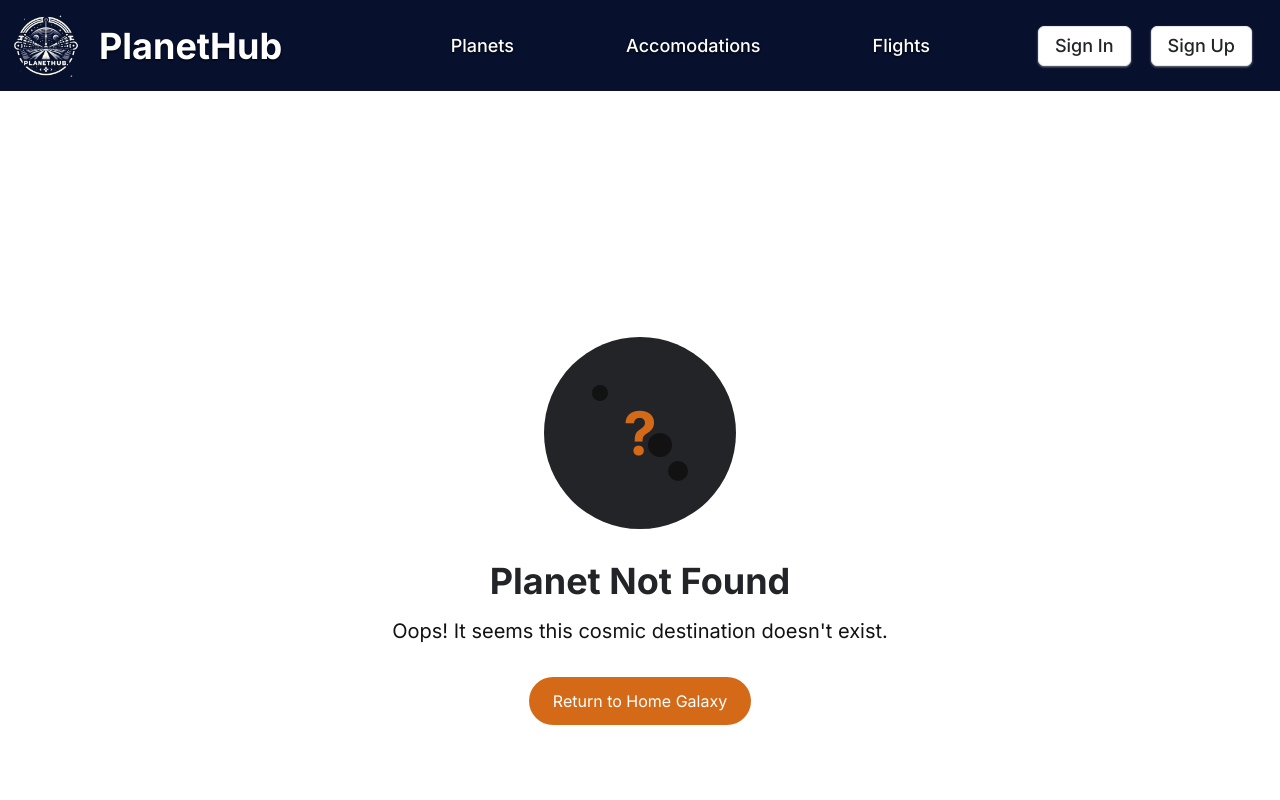
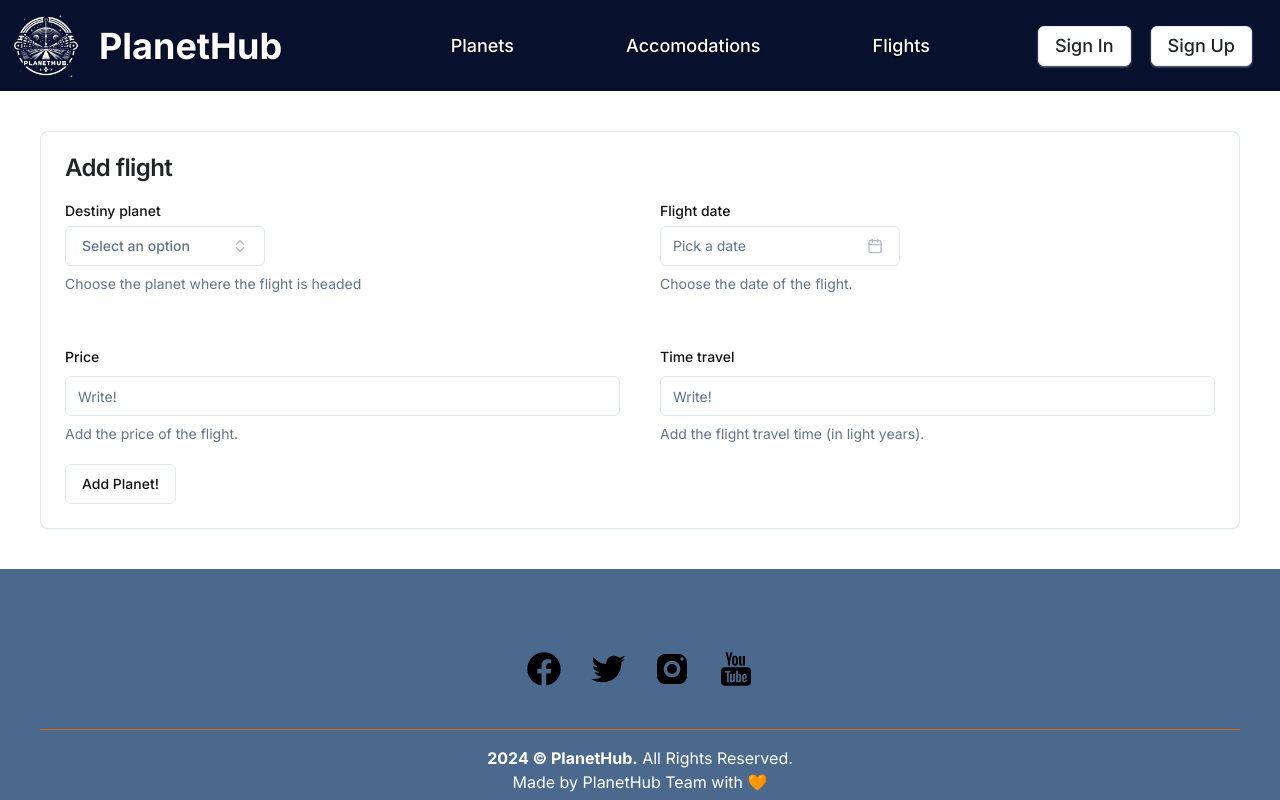
Before and after one commit to jcamilomolinar/planet-hub, a Next.js app in the folder planet-hub/: page /addflight in a window 1280 px wide. Before the commit this address had no page. Shown: the top 800 px of the page. Built offline with nearby package versions, Linux system fonts and the light colour scheme.

Commit message:
add flight page

```diff
--- /dev/null
+++ b/planet-hub/app/addflight/page.tsx
@@ -0,0 +1,10 @@
+import { AddFlightForm } from "@/components/AddFlightForm"
+
+export default function Home() {
+
+  return (
+    <div>
+      <AddFlightForm />
+    </div>
+  );
+}
--- a/planet-hub/components/AddFlightForm.tsx
+++ b/planet-hub/components/AddFlightForm.tsx
@@ -0,0 +1,233 @@
+"use client";
+
+import { Button } from "@/components/ui/button"
+import {
+  Form,
+  FormControl,
+  FormField,
+  FormItem,
+  FormLabel,
+  FormMessage,
+  FormDescription
+} from "@/components/ui/form"
+import {
+  Card,
+  CardContent,
+  CardHeader,
+  CardTitle,
+} from "@/components/ui/card"
+import {
+  Popover,
+  PopoverContent,
+  PopoverTrigger,
+} from "@/components/ui/popover"
+import {
+  Command,
+  CommandEmpty,
+  CommandGroup,
+  CommandInput,
+  CommandItem,
+  CommandList,
+} from "@/components/ui/command"
+import { planets } from "@/lib/data"
+import { Input } from "@/components/ui/input"
+import { z } from "zod"
+import { zodResolver } from "@hookform/resolvers/zod"
+import { useForm } from "react-hook-form"
+import { useToast } from "@/hooks/use-toast"
+import { cn } from "@/lib/utils"
+import { Check, ChevronsUpDown, CalendarIcon } from "lucide-react"
+import { Calendar } from "@/components/ui/calendar"
+import { format } from "date-fns"
+
+function AddFlightFormFieldInput({ form, title, name, description }:
+  { form: any, name: string, title: string, description: string }) {
+
+  return (
+      <FormField
+      control={form.control}
+      name={name}
+      render={({ field }) => (
+        <FormItem>
+          <FormLabel>{title}</FormLabel>
+          <FormControl>
+            <Input placeholder="Write!"  {...field} />
+          </FormControl>
+          <FormDescription>
+            {description}
+          </FormDescription>
+          <FormMessage />
+          </FormItem>
+          )}
+        />
+  )
+}
+
+function AddFlightFormFieldCombobox({ elements, form, title, name, description }:
+  { elements: any, form: any, name: string, title: string, description: string }) {
+
+  return (
+    <FormField
+      control={form.control}
+      name={name}
+      render={({ field }: { field: any }) => (
+        <FormItem className="flex flex-col">
+          <FormLabel>{title}</FormLabel>
+          <Popover>
+            <PopoverTrigger asChild>
+              <FormControl>
+                <Button
+                  variant="outline"
+                  role="combobox"
+                  className={cn(
+                    "w-[200px] justify-between",
+                    !field.value && "text-muted-foreground"
+                  )}
+                >
+                  {field.value
+                    ? elements.find(
+                      (element: any) => element.value === field.value
+                    )?.label
+                    : "Select an option"}
+                  <ChevronsUpDown className="ml-2 h-4 w-4 shrink-0 opacity-50" />
+                </Button>
+              </FormControl>
+            </PopoverTrigger>
+            <PopoverContent className="w-[200px] p-0">
+              <Command>
+                <CommandInput placeholder="Search option..." />
+                <CommandList>
+                  <CommandEmpty>Not found</CommandEmpty>
+                  <CommandGroup>
+                    {elements.map((element: any) => (
+                      <CommandItem
+                        value={element.label}
+                        key={element.value}
+                        onSelect={() => {
+                          form.setValue(name, element.value)
+                        }}
+                      >
+                        <Check
+                          className={cn(
+                            "mr-2 h-4 w-4",
+                            element.value === field.value
+                              ? "opacity-100"
+                              : "opacity-0"
+                          )}
+                        />
+                        {element.label}
+                      </CommandItem>
+                    ))}
+                  </CommandGroup>
+                </CommandList>
+              </Command>
+            </PopoverContent>
+          </Popover>
+          <FormDescription>
+            {description}
+          </FormDescription>
+          <FormMessage />
+        </FormItem>
+      )}
+    />
+  );
+}
+
+function AddFlightFormFieldDatePicker({form}:{form: any}){
+  return (
+    <FormField
+          control={form.control}
+          name="date"
+          render={({ field }) => (
+            <FormItem className="flex flex-col">
+              <FormLabel>Flight date</FormLabel>
+              <Popover>
+                <PopoverTrigger asChild>
+                  <FormControl>
+                    <Button
+                      variant={"outline"}
+                      className={cn(
+                        "w-[240px] pl-3 text-left font-normal",
+                        !field.value && "text-muted-foreground"
+                      )}
+                    >
+                      {field.value ? (
+                        format(field.value, "PPP")
+                      ) : (
+                        <span>Pick a date</span>
+                      )}
+                      <CalendarIcon className="ml-auto h-4 w-4 opacity-50" />
+                    </Button>
+                  </FormControl>
+                </PopoverTrigger>
+                <PopoverContent className="w-auto p-0" align="start">
+                  <Calendar
+                    mode="single"
+                    selected={field.value}
+                    onSelect={field.onChange}
+                    disabled={(date) =>
+                      date < new Date()
+                    }
+                    initialFocus
+                  />
+                </PopoverContent>
+              </Popover>
+              <FormDescription>
+                Choose the date of the flight.
+              </FormDescription>
+              <FormMessage />
+            </FormItem>
+          )}
+        />
+  );
+}
+
+const planetsList = planets.map(planet => ({
+  label: planet.name,
+  value: planet.name
+}));
+
+const FormSchema = z.object({
+  planet: z.string({required_error: "A Planet is required."}),
+  date: z.date({required_error: "A date of flight is required."}),
+  price: z.coerce.number({required_error: "A price is required."}).nonnegative(),
+  timeTravel: z.coerce.number({required_error: "A time travel is required."}).nonnegative(),
+})
+
+export function AddFlightForm() {
+  const { toast } = useToast()
+
+  const form = useForm<z.infer<typeof FormSchema>>({
+    resolver: zodResolver(FormSchema)
+  })
+
+  function onSubmit(data: z.infer<typeof FormSchema>) {
+    console.log(data);
+    toast({
+      variant: "info",
+      title: "Flight Added!",
+      description: "Now you can view it in the Flights tab 🚀",
+    });
+  };
+
+  return (
+    <Form {...form}>
+      <form onSubmit={form.handleSubmit(onSubmit)}>
+        <Card>
+          <CardHeader>
+            <CardTitle className="text-textTitle">Add flight</CardTitle>
+          </CardHeader>
+          <CardContent className="text-textAll">
+            <div className="grid grid-cols-2 grid-rows-2 gap-10">
+              <AddFlightFormFieldCombobox elements={planetsList} form={form} title="Destiny planet" name="planet" description="Choose the planet where the flight is headed" />
+              <AddFlightFormFieldDatePicker form={form} />
+              <AddFlightFormFieldInput form={form} title="Price" name="price" description="Add the price of the flight." />
+              <AddFlightFormFieldInput form={form} title="Time travel" name="timeTravel" description="Add the flight travel time (in light years)." />
+            </div>
+            <Button className="mt-5" type="submit" variant="outline">Add Planet!</Button>
+          </CardContent>
+        </Card>
+      </form>
+    </Form>
+  );
+};
--- a/planet-hub/components/UserMenu.tsx
+++ b/planet-hub/components/UserMenu.tsx
@@ -27,11 +27,15 @@ import {
   AvatarImage
 } from "@/components/ui/avatar"
 import Link from "next/link"
+import { useRouter } from 'next/navigation'
 
 export function UserMenu({setIsLogged}: {setIsLogged: any}) {
+  const router = useRouter();
+
   const handleClick = () => {
     setIsLogged(false);
     localStorage.removeItem('user');
+    router.push('/');
   };
 
   return (
```
